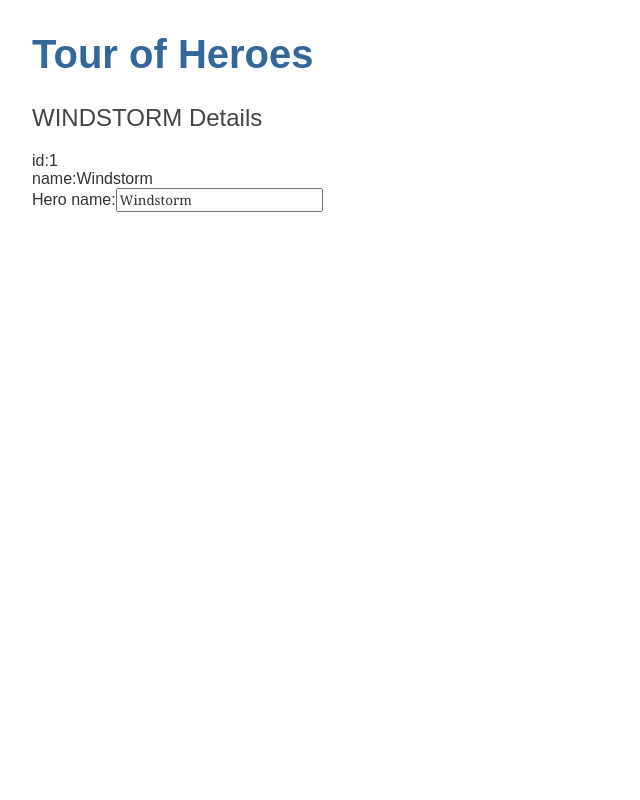
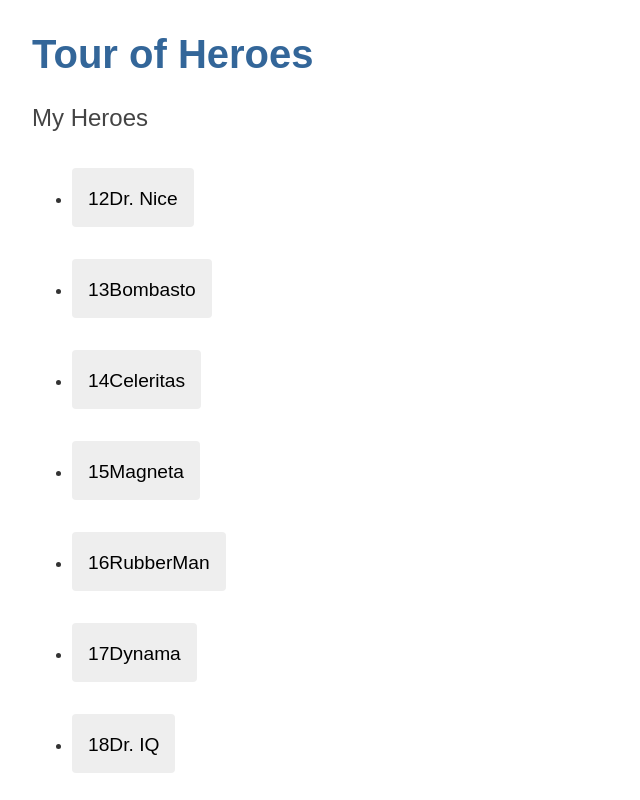
Before and after one commit to justine92415/angular-tour-of-heroes, an Angular app: page / in a window 1280 px wide. Shown: the top 800 px of the page, without its empty margins (0-640 px from the left). Built offline with nearby package versions, Linux system fonts and the light colour scheme.

Commit message:
add mock-hero.ts

```diff
--- a/package.json
+++ b/package.json
@@ -3,7 +3,8 @@
   "version": "0.0.0",
   "scripts": {
     "ng": "ng",
-    "start": "ng serve --open",
+    "start": "ng serve",
+    "serve": "ng serve --open",
     "build": "ng build",
     "watch": "ng build --watch --configuration development",
     "test": "ng test"
--- a/src/app/heroes/heroes.component.html
+++ b/src/app/heroes/heroes.component.html
@@ -1,3 +1,16 @@
+<h2>My Heroes</h2>
+
+<div *ngIf="selectedHero"></div>
+
+<ul class="heroes">
+    <li *ngFor="let hero of heroes">
+        <button type="button" (click)="onSelect(hero)">
+            <span class="badge">{{hero.id}}</span>
+            <span class="name">{{hero.name}}</span>
+        </button>
+    </li>
+</ul>
+
 <h2>{{hero.name | uppercase}} Details</h2>
 <div><span>id:</span>{{hero.id}}</div>
 <div><span>name:</span>{{hero.name}}</div>
--- a/src/app/heroes/heroes.component.ts
+++ b/src/app/heroes/heroes.component.ts
@@ -1,4 +1,5 @@
 import { Hero } from './../hero';
+import { HEROES } from '../mock-heroes';
 import { Component, OnInit } from '@angular/core';
 
 @Component({
@@ -7,12 +8,20 @@
   styleUrls: ['./heroes.component.css'],
 })
 export class HeroesComponent implements OnInit {
+  heroes = HEROES;
+
   hero: Hero = {
     id: 1,
     name: 'Windstorm',
   };
 
+  selectedHero?: Hero;
+
   constructor() {}
 
   ngOnInit(): void {}
+
+  onSelect(hero: Hero): void {
+    this.selectedHero = hero;
+  }
 }
--- /dev/null
+++ b/src/app/mock-heroes.ts
@@ -0,0 +1,13 @@
+import { Hero } from './hero';
+
+export const HEROES: Hero[] = [
+  { id: 12, name: 'Dr. Nice' },
+  { id: 13, name: 'Bombasto' },
+  { id: 14, name: 'Celeritas' },
+  { id: 15, name: 'Magneta' },
+  { id: 16, name: 'RubberMan' },
+  { id: 17, name: 'Dynama' },
+  { id: 18, name: 'Dr. IQ' },
+  { id: 19, name: 'Magma' },
+  { id: 20, name: 'Tornado' },
+];
```
